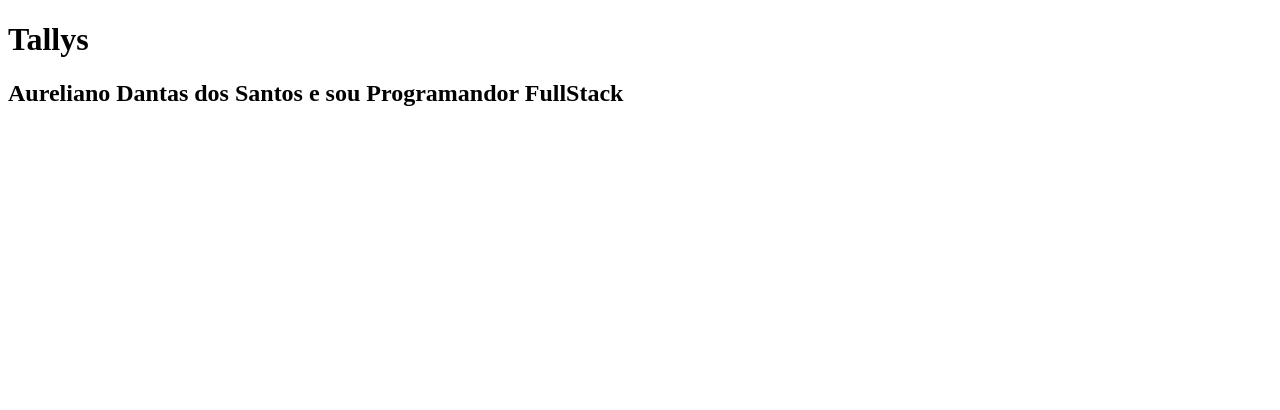
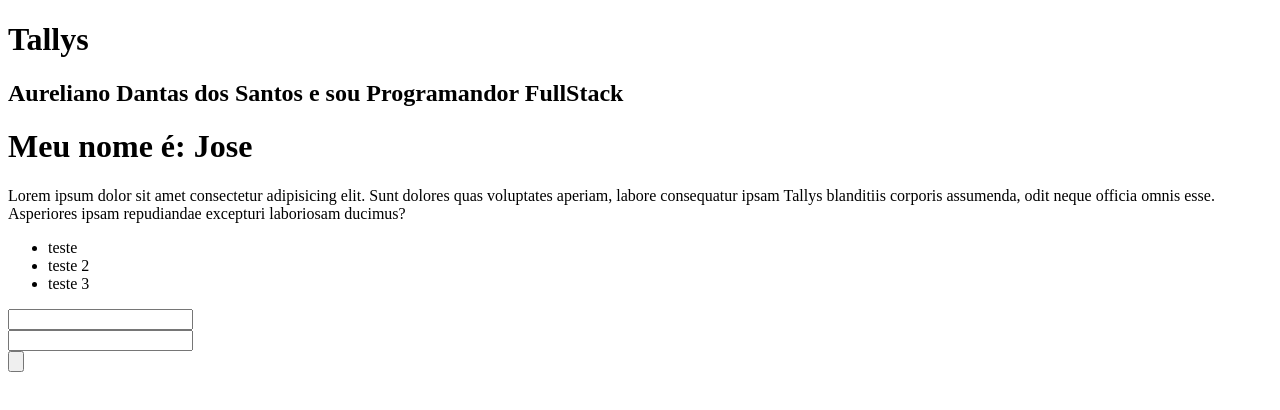
Before and after one commit to tallysdev/vue-studies, a Vue app in the folder toodoo-vue/: page / in a window 1280 px wide. Shown: the top 410 px of the page. Built offline with nearby package versions, Linux system fonts and the light colour scheme.

Commit message:
:sparkles:feat: Component hierarchy

```diff
--- a/toodoo-vue/src/App.vue
+++ b/toodoo-vue/src/App.vue
@@ -1,18 +1,27 @@
 <template lang="">
+
   <div>
     <h1>Tallys</h1>
   </div>
   <MyFirstComponents/>
+  <MyLifeCycle/>
+  <MyPerson/>
+
 </template>
+
 <script>
 
 import MyFirstComponents from './components/MyFirstComponents.vue';
+import MyLifeCycle from './components/MyLifeCycle.vue';
+import MyPerson from './components/MyPerson.vue';
 
 export default {
   name: 'App',
   components: {
-    MyFirstComponents
-  }
+    MyFirstComponents,
+    MyLifeCycle,
+    MyPerson
+  },
 }
 </script>
 <style lang="">
--- /dev/null
+++ b/toodoo-vue/src/components/MyForm.vue
@@ -0,0 +1,31 @@
+<template lang="">
+    <div>
+        <form action="">
+            <MyInput/>
+            <MyInput/>
+            <MySubmit/>
+        </form>
+    </div>
+</template>
+
+<script>
+
+import MyInput from './form/MyInput.vue';
+import MySubmit from './form/MySubmit.vue';
+
+export default {
+    name:'MyForm',
+    components: {
+        MyInput,
+        MySubmit
+    },
+    data() {
+        return {
+
+        }
+    },
+}
+</script>
+<style lang="">
+
+</style>
--- /dev/null
+++ b/toodoo-vue/src/components/MyInfo.vue
@@ -0,0 +1,40 @@
+<template lang="">
+    <div>
+        <ul>
+            <li>
+                teste
+            </li>
+
+            <li>
+                teste 2
+            </li>
+
+            <li>
+                teste 3
+            </li>
+        </ul>
+
+        <MyForm/>
+
+    </div>
+</template>
+
+<script>
+
+import MyForm from './MyForm.vue';
+
+export default {
+    name: 'MyInfo',
+    components: {
+        MyForm
+    },
+    data() {
+        return {
+
+        }
+    },
+}
+</script>
+<style lang="">
+
+</style>
--- /dev/null
+++ b/toodoo-vue/src/components/MyPerson.vue
@@ -0,0 +1,28 @@
+<template lang="">
+    <div>
+        <p>Lorem ipsum dolor sit amet consectetur adipisicing elit. Sunt dolores quas voluptates aperiam, labore consequatur ipsam {{ name }} blanditiis corporis assumenda, odit neque officia omnis esse. Asperiores ipsam repudiandae excepturi laboriosam ducimus?</p>
+        <MyInfo/>
+    </div>
+</template>
+
+<script>
+
+import MyInfo from './MyInfo.vue';
+
+export default {
+
+    name: 'MyPerson',
+    components: {
+        MyInfo,
+    },
+    data() {
+        return {
+            name: "Tallys"
+        }
+    },
+
+}
+</script>
+<style lang="">
+
+</style>
--- /dev/null
+++ b/toodoo-vue/src/components/form/MyInput.vue
@@ -0,0 +1,13 @@
+<template lang="">
+    <div>
+        <input type="text">
+    </div>
+</template>
+<script>
+export default {
+    name:'MyInput'
+}
+</script>
+<style lang="">
+
+</style>
--- /dev/null
+++ b/toodoo-vue/src/components/form/MySubmit.vue
@@ -0,0 +1,13 @@
+<template lang="">
+    <div>
+        <input type="submit" value="">
+    </div>
+</template>
+<script>
+export default {
+    name: 'MySubmit'
+}
+</script>
+<style lang="">
+
+</style>
```
